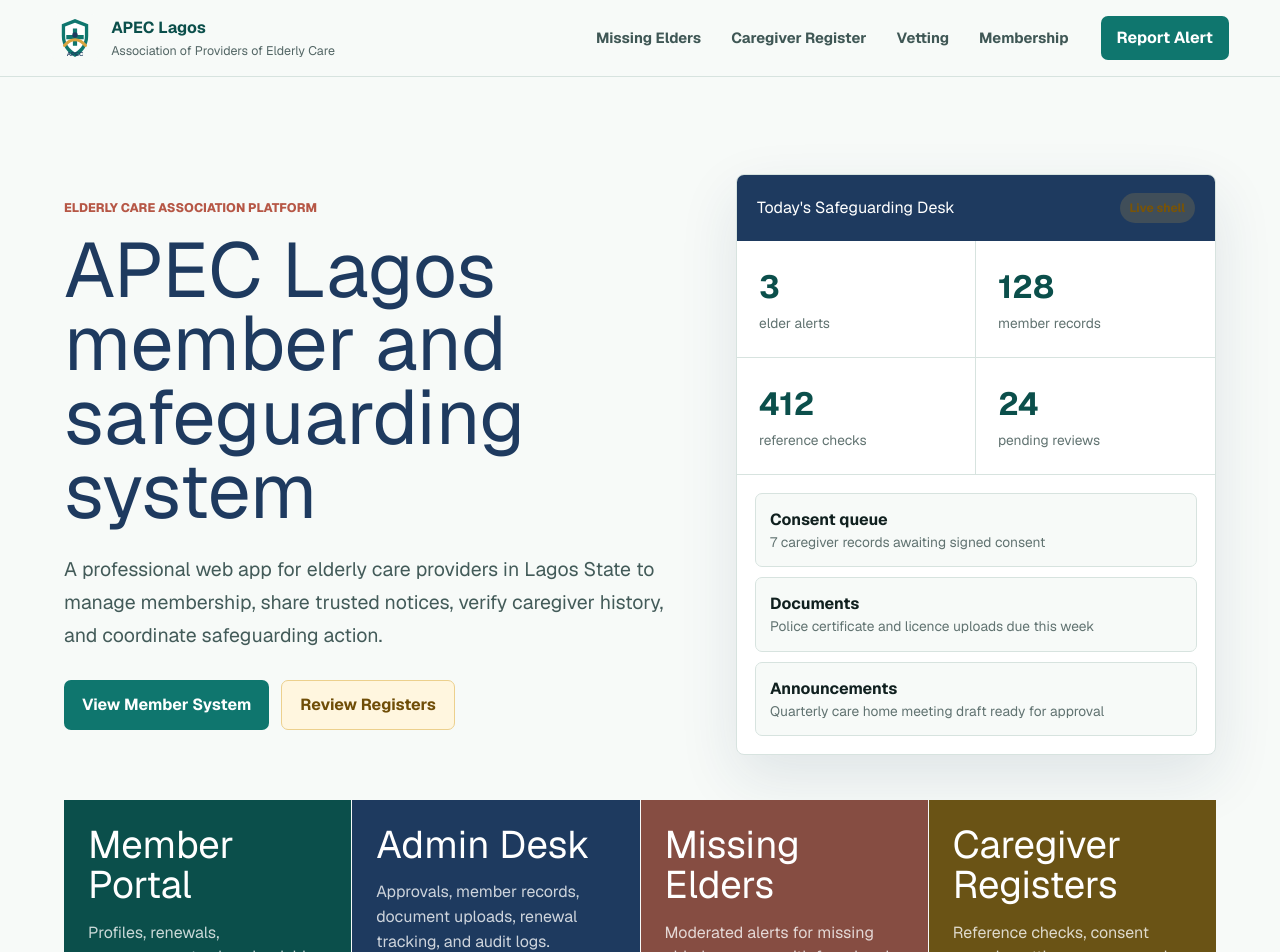
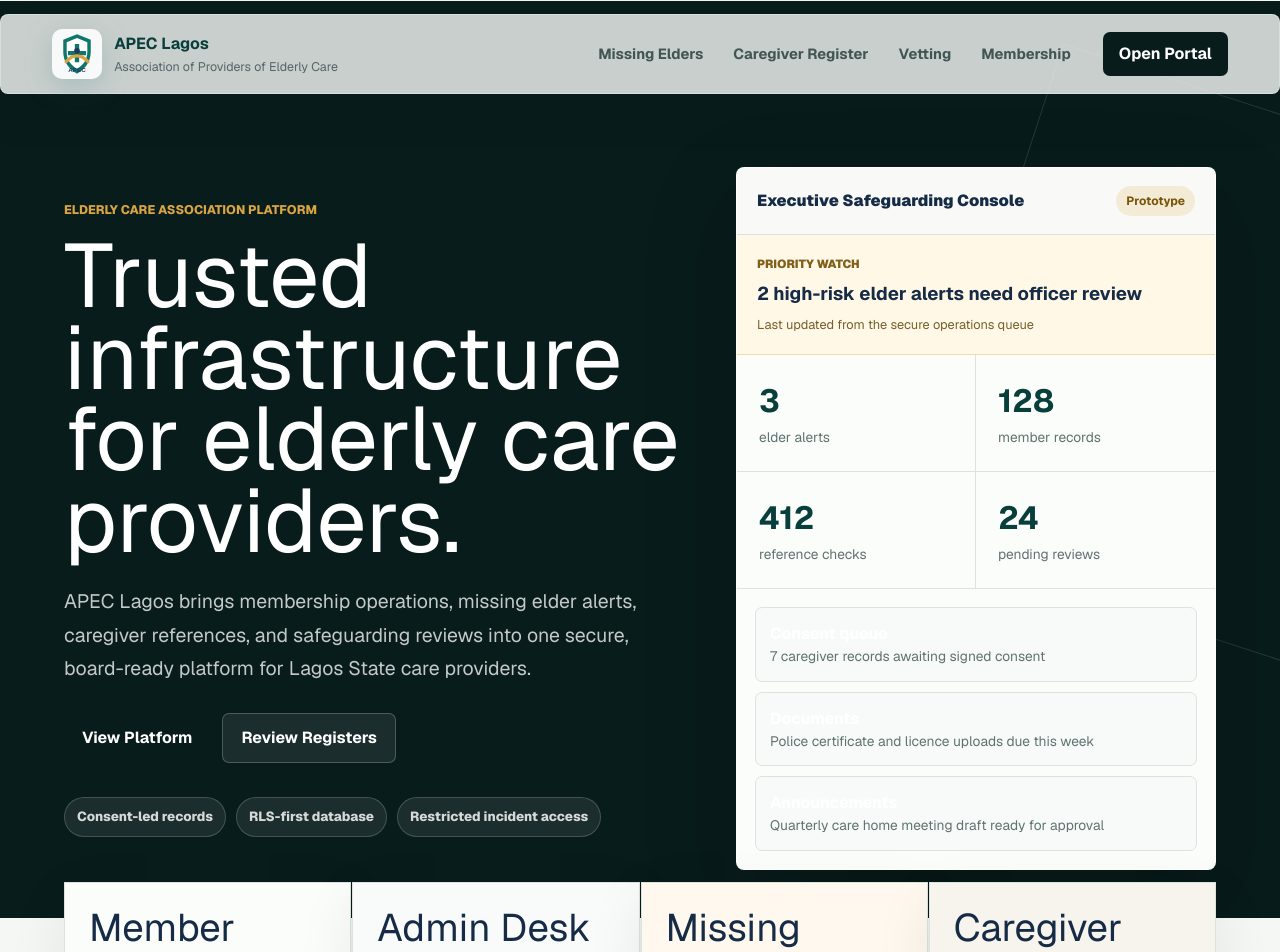
Before and after one commit to officialahplagos/ApecLagos, a Next.js app: page / in a window 1280 px wide. Shown: the top 952 px of the page. Built offline with nearby package versions, Linux system fonts and the light colour scheme.

Commit message:
Add Supabase schema and premium platform design

```diff
--- a/app/globals.css
+++ b/app/globals.css
@@ -1,15 +1,17 @@
 @import "tailwindcss";
 
 :root {
-  --background: #f7faf8;
+  --background: #f5f7f4;
   --foreground: #10201f;
   --teal: #0f766e;
-  --teal-dark: #0b4f4b;
-  --navy: #1e3a5f;
+  --teal-dark: #093f3b;
+  --navy: #162b45;
+  --ink: #081c1b;
   --gold: #d9a441;
-  --coral: #b65746;
-  --mint: #dff2ea;
-  --line: #d7e3df;
+  --coral: #a95648;
+  --mint: #e4f3ec;
+  --line: #d9e4df;
+  --panel: #fbfdfb;
   --white: #ffffff;
 }
 
@@ -44,16 +46,18 @@ textarea {
 
 .site-header {
   align-items: center;
-  background: rgba(247, 250, 248, 0.92);
-  border-bottom: 1px solid var(--line);
+  background: rgba(245, 247, 244, 0.82);
+  border: 1px solid rgba(217, 228, 223, 0.86);
+  border-radius: 8px;
+  box-shadow: 0 16px 50px rgba(8, 28, 27, 0.08);
   display: grid;
   gap: 20px;
   grid-template-columns: minmax(260px, 1fr) auto auto;
-  left: 0;
+  left: clamp(12px, 3vw, 32px);
   padding: 14px clamp(18px, 4vw, 56px);
   position: sticky;
-  right: 0;
-  top: 0;
+  right: clamp(12px, 3vw, 32px);
+  top: 14px;
   z-index: 10;
 }
 
@@ -65,8 +69,9 @@ textarea {
 }
 
 .brand-mark {
-  height: 48px;
-  width: 48px;
+  filter: drop-shadow(0 8px 14px rgba(15, 118, 110, 0.18));
+  height: 50px;
+  width: 50px;
 }
 
 .brand-lockup strong,
@@ -101,7 +106,7 @@ nav a,
 }
 
 nav a {
-  color: #3f5755;
+  color: #415653;
   font-size: 0.92rem;
   padding: 10px 12px;
 }
@@ -113,7 +118,7 @@ nav a:hover {
 
 .header-action,
 .primary-button {
-  background: var(--teal);
+  background: var(--ink);
   color: var(--white);
 }
 
@@ -123,11 +128,27 @@ nav a:hover {
 }
 
 .hero {
+  background: var(--ink);
+  color: var(--white);
   display: grid;
   gap: clamp(28px, 5vw, 56px);
   grid-template-columns: minmax(0, 1fr) minmax(320px, 480px);
-  min-height: calc(100vh - 77px);
-  padding: clamp(44px, 7vw, 86px) clamp(18px, 5vw, 72px) 34px;
+  margin-top: -79px;
+  min-height: 100vh;
+  overflow: hidden;
+  padding: clamp(130px, 13vw, 180px) clamp(18px, 5vw, 72px) 48px;
+  position: relative;
+}
+
+.hero::before {
+  border: 1px solid rgba(255, 255, 255, 0.12);
+  content: "";
+  height: 520px;
+  position: absolute;
+  right: -210px;
+  top: 110px;
+  transform: rotate(18deg);
+  width: 520px;
 }
 
 .hero-content {
@@ -137,7 +158,7 @@ nav a:hover {
 
 .eyebrow,
 .section-heading span {
-  color: var(--coral);
+  color: var(--gold);
   font-size: 0.78rem;
   font-weight: 800;
   letter-spacing: 0;
@@ -152,15 +173,15 @@ p {
 }
 
 h1 {
-  color: var(--navy);
-  font-size: clamp(2.75rem, 6vw, 5.8rem);
-  line-height: 0.96;
+  color: var(--white);
+  font-size: clamp(3.2rem, 7vw, 6.8rem);
+  line-height: 0.91;
   margin-top: 16px;
   max-width: 820px;
 }
 
 .hero p {
-  color: #435b59;
+  color: rgba(255, 255, 255, 0.76);
   font-size: clamp(1.02rem, 2vw, 1.22rem);
   line-height: 1.7;
   margin-top: 24px;
@@ -183,9 +204,26 @@ h1 {
 }
 
 .secondary-button {
-  background: #fff6df;
-  border: 1px solid #ecd08d;
-  color: #6f4d07;
+  background: rgba(255, 255, 255, 0.08);
+  border: 1px solid rgba(255, 255, 255, 0.22);
+  color: var(--white);
+}
+
+.trust-row {
+  display: flex;
+  flex-wrap: wrap;
+  gap: 10px;
+  margin-top: 34px;
+}
+
+.trust-row span {
+  background: rgba(255, 255, 255, 0.08);
+  border: 1px solid rgba(255, 255, 255, 0.18);
+  border-radius: 999px;
+  color: rgba(255, 255, 255, 0.82);
+  font-size: 0.83rem;
+  font-weight: 750;
+  padding: 9px 12px;
 }
 
 .command-panel,
@@ -193,15 +231,17 @@ h1 {
 .table-panel,
 .incident-panel,
 .portal-grid article {
-  background: var(--white);
-  border: 1px solid var(--line);
+  background: var(--panel);
+  border: 1px solid rgba(255, 255, 255, 0.32);
   border-radius: 8px;
-  box-shadow: 0 22px 60px rgba(30, 58, 95, 0.11);
+  box-shadow: 0 34px 90px rgba(0, 0, 0, 0.22);
 }
 
 .command-panel {
   align-self: center;
   overflow: hidden;
+  position: relative;
+  z-index: 1;
 }
 
 .panel-header,
@@ -213,9 +253,16 @@ h1 {
 }
 
 .panel-header {
-  background: var(--navy);
-  color: var(--white);
+  background: #f9faf7;
+  border-bottom: 1px solid var(--line);
+  color: var(--navy);
+  gap: 14px;
   padding: 18px 20px;
+}
+
+.panel-header span {
+  color: var(--navy);
+  font-weight: 850;
 }
 
 .panel-header strong,
@@ -226,6 +273,30 @@ h1 {
   color: #795407;
   font-size: 0.75rem;
   padding: 6px 10px;
+}
+
+.case-spotlight {
+  background: #fff8e7;
+  border-bottom: 1px solid #efdca9;
+  display: grid;
+  gap: 7px;
+  padding: 20px;
+}
+
+.case-spotlight span {
+  color: #806019;
+  font-size: 0.74rem;
+  font-weight: 850;
+  text-transform: uppercase;
+}
+
+.case-spotlight b {
+  color: var(--navy);
+  font-size: 1.16rem;
+}
+
+.case-spotlight small {
+  color: #765f2b;
 }
 
 .status-grid {
@@ -278,26 +349,35 @@ h1 {
   display: grid;
   gap: 1px;
   grid-template-columns: repeat(4, minmax(0, 1fr));
-  padding: 0 clamp(18px, 5vw, 72px) 56px;
+  margin-top: -36px;
+  padding: 0 clamp(18px, 5vw, 72px) 76px;
+  position: relative;
+  z-index: 2;
 }
 
 .module-strip article {
-  background: var(--teal-dark);
-  color: var(--white);
+  background: #fbfdfb;
+  border: 1px solid var(--line);
+  box-shadow: 0 18px 54px rgba(8, 28, 27, 0.08);
+  color: var(--foreground);
   min-height: 190px;
   padding: 24px;
 }
 
 .module-strip article:nth-child(2) {
-  background: var(--navy);
+  background: #f8fbfa;
 }
 
 .module-strip article:nth-child(3) {
-  background: #864d42;
+  background: #fff8ef;
 }
 
 .module-strip article:nth-child(4) {
-  background: #6a5315;
+  background: #f6f4ed;
+}
+
+.module-strip h2 {
+  color: var(--navy);
 }
 
 .module-strip h2,
@@ -307,22 +387,22 @@ h1 {
 }
 
 .module-strip p {
-  color: rgba(255, 255, 255, 0.78);
+  color: #5c6f6c;
   line-height: 1.55;
   margin-top: 16px;
 }
 
 .workspace-band {
-  padding: 70px clamp(18px, 5vw, 72px);
+  padding: 82px clamp(18px, 5vw, 72px);
 }
 
 .workspace-band.contrast {
-  background: #eef6f2;
+  background: #eef5f1;
   border-block: 1px solid var(--line);
 }
 
 .workspace-band.membership {
-  background: var(--navy);
+  background: var(--ink);
   color: var(--white);
 }
 
@@ -366,7 +446,7 @@ h1 {
 
 .elder-card {
   align-items: start;
-  background: var(--white);
+  background: var(--panel);
   border: 1px solid var(--line);
   border-radius: 8px;
   display: grid;
@@ -379,7 +459,7 @@ h1 {
   align-items: center;
   background: var(--mint);
   border: 1px solid #b7ded2;
-  border-radius: 50%;
+  border-radius: 8px;
   color: var(--teal-dark);
   display: flex;
   font-size: 1.3rem;
@@ -507,7 +587,7 @@ td small {
 }
 
 .incident-panel {
-  background: var(--navy);
+  background: #132940;
   color: var(--white);
   padding: 24px;
 }
@@ -545,7 +625,7 @@ td small {
 }
 
 .check-item {
-  background: var(--white);
+  background: var(--panel);
   border: 1px solid var(--line);
   border-radius: 8px;
   min-height: 132px;
@@ -582,7 +662,7 @@ td small {
 
 footer {
   align-items: center;
-  background: #0b2926;
+  background: #061716;
   color: rgba(255, 255, 255, 0.78);
   display: flex;
   gap: 14px;
@@ -612,6 +692,8 @@ footer img {
 
   .hero {
     min-height: auto;
+    margin-top: -180px;
+    padding-top: 240px;
   }
 
   .module-strip,
@@ -627,7 +709,9 @@ footer img {
 
 @media (max-width: 680px) {
   .site-header {
+    left: 10px;
     padding: 12px 16px;
+    right: 10px;
   }
 
   .brand-mark {
@@ -642,6 +726,11 @@ footer img {
   .hero,
   .workspace-band {
     padding-inline: 16px;
+  }
+
+  .hero {
+    margin-top: -236px;
+    padding-top: 300px;
   }
 
   .module-strip,
--- a/app/page.tsx
+++ b/app/page.tsx
@@ -81,6 +81,12 @@ const modules = [
   },
 ];
 
+const trustSignals = [
+  "Consent-led records",
+  "RLS-first database",
+  "Restricted incident access",
+];
+
 export default function Home() {
   return (
     <main>
@@ -98,33 +104,43 @@ export default function Home() {
           <a href="#vetting">Vetting</a>
           <a href="#membership">Membership</a>
         </nav>
-        <a className="header-action" href="#missing-elders">
-          Report Alert
+        <a className="header-action" href="#membership">
+          Open Portal
         </a>
       </header>
 
       <section className="hero" id="top">
         <div className="hero-content">
           <div className="eyebrow">Elderly care association platform</div>
-          <h1>APEC Lagos member and safeguarding system</h1>
+          <h1>Trusted infrastructure for elderly care providers.</h1>
           <p>
-            A professional web app for elderly care providers in Lagos State to
-            manage membership, share trusted notices, verify caregiver history,
-            and coordinate safeguarding action.
+            APEC Lagos brings membership operations, missing elder alerts,
+            caregiver references, and safeguarding reviews into one secure,
+            board-ready platform for Lagos State care providers.
           </p>
           <div className="hero-actions">
             <a className="primary-button" href="#membership">
-              View Member System
+              View Platform
             </a>
             <a className="secondary-button" href="#caregiver-register">
               Review Registers
             </a>
           </div>
+          <div className="trust-row" aria-label="Platform trust signals">
+            {trustSignals.map((item) => (
+              <span key={item}>{item}</span>
+            ))}
+          </div>
         </div>
         <div className="command-panel" aria-label="APEC platform overview">
           <div className="panel-header">
-            <span>Today&apos;s Safeguarding Desk</span>
-            <strong>Live shell</strong>
+            <span>Executive Safeguarding Console</span>
+            <strong>Prototype</strong>
+          </div>
+          <div className="case-spotlight">
+            <span>Priority watch</span>
+            <b>2 high-risk elder alerts need officer review</b>
+            <small>Last updated from the secure operations queue</small>
           </div>
           <div className="status-grid">
             <div>
```
Also changed, not shown: 3 other files (tests, documents, lock files or other folders).
